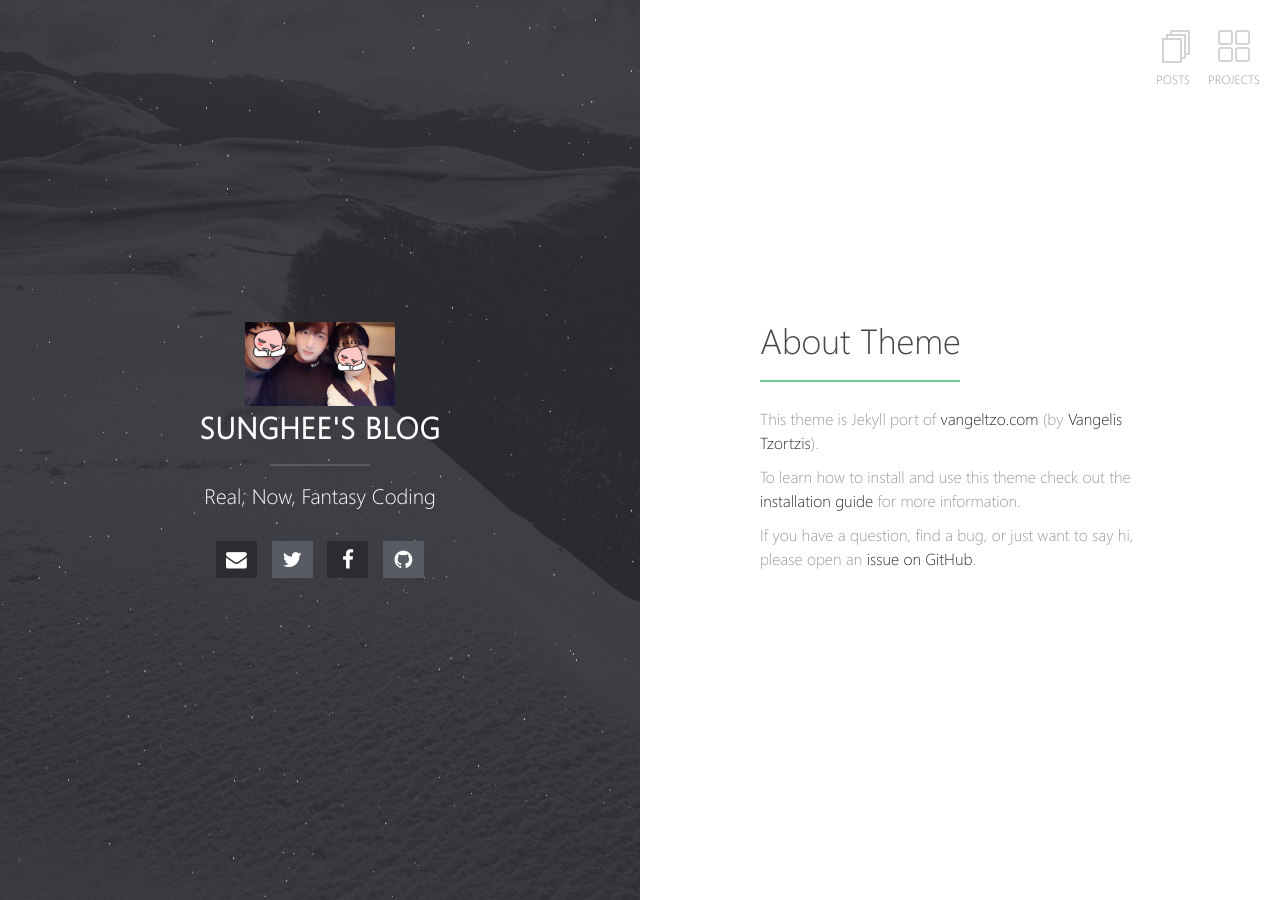
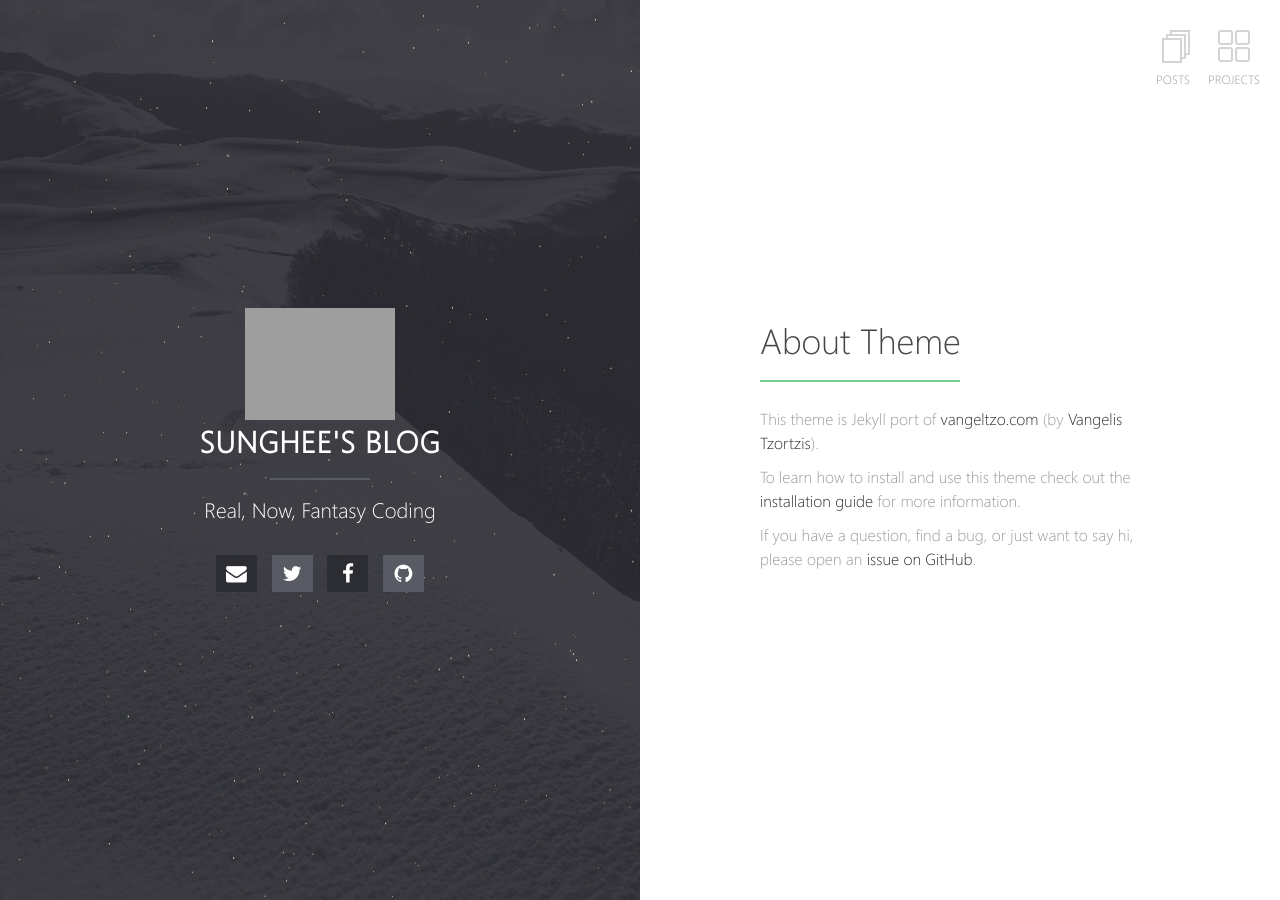
Before and after one commit to sunghere/sunghere.github.io, a Jekyll site: the page built from index.md, in a window 1280 px wide. Built offline with Jekyll 4.4.1, drawn with Linux system fonts in a browser that asks for light colours; our own code applies the rules of GitHub Pages for plain Markdown files.

Commit message:
Update _config.yml

```diff
--- a/_config.yml
+++ b/_config.yml
@@ -2,7 +2,7 @@
 title: SungHee's Blog
 description: Real, Now, Fantasy Coding
 url: https://sunghere.github.io/
-logo: my.jpg                                       # Site logo
+logo: https://s.gravatar.com/avatar/1bb66b51fd34f9cb8e2a57efd96d08db?s=80                                       # Site logo
 locale: ko_Kr
 
 # Left Block Images
```
